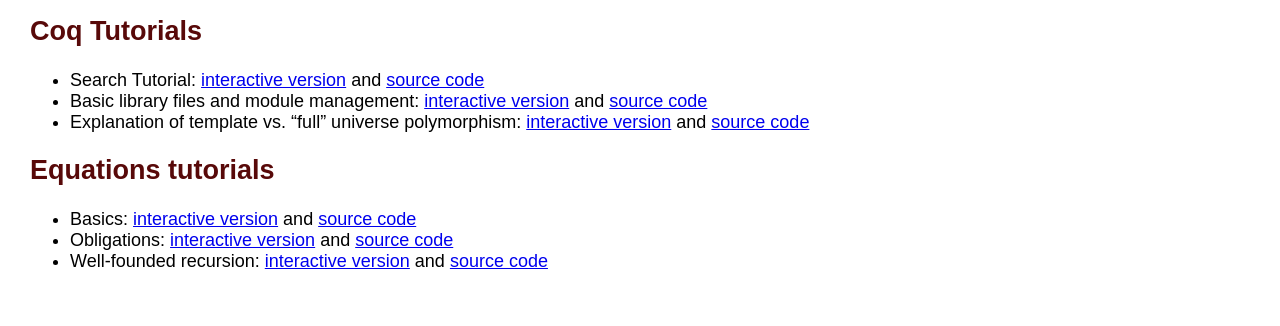
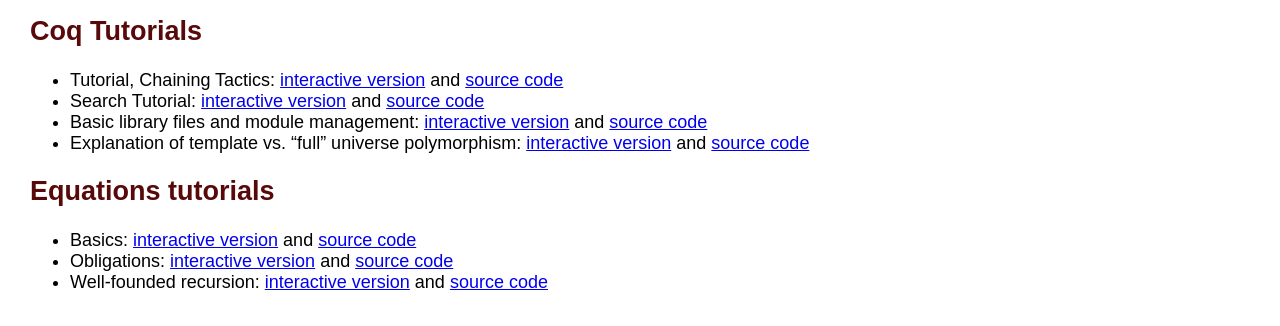
Before and after one commit to coq/platform-docs, a website: page src/index.html in a window 1280 px wide. Shown: the part 304-630 px from the top of the page. Drawn offline with Linux system fonts and the light colour scheme.

Commit message:
update web page

```diff
--- a/src/index.html
+++ b/src/index.html
@@ -32,6 +32,12 @@
 
     <h2 id="coq-tut">Coq Tutorials</h2>
     <ul>
+      <li>
+        Tutorial, Chaining Tactics:
+        <a href="Tutorial_Chaining_Tactics.html">interactive version</a>
+        and
+        <a href="Tutorial_Chaining_Tactics.v">source code</a>
+      </li>
       <li>
         Search Tutorial:
         <a href="SearchTutorial.html">interactive version</a>
```
